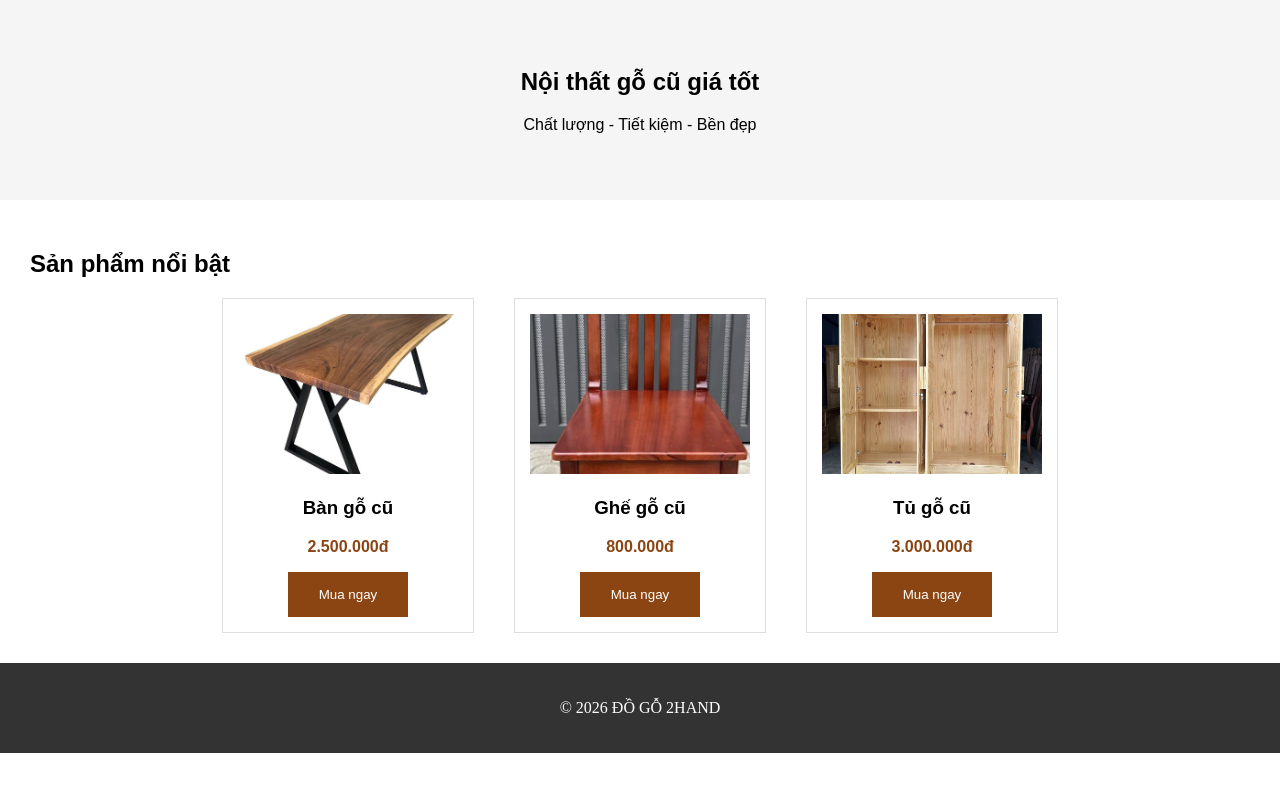
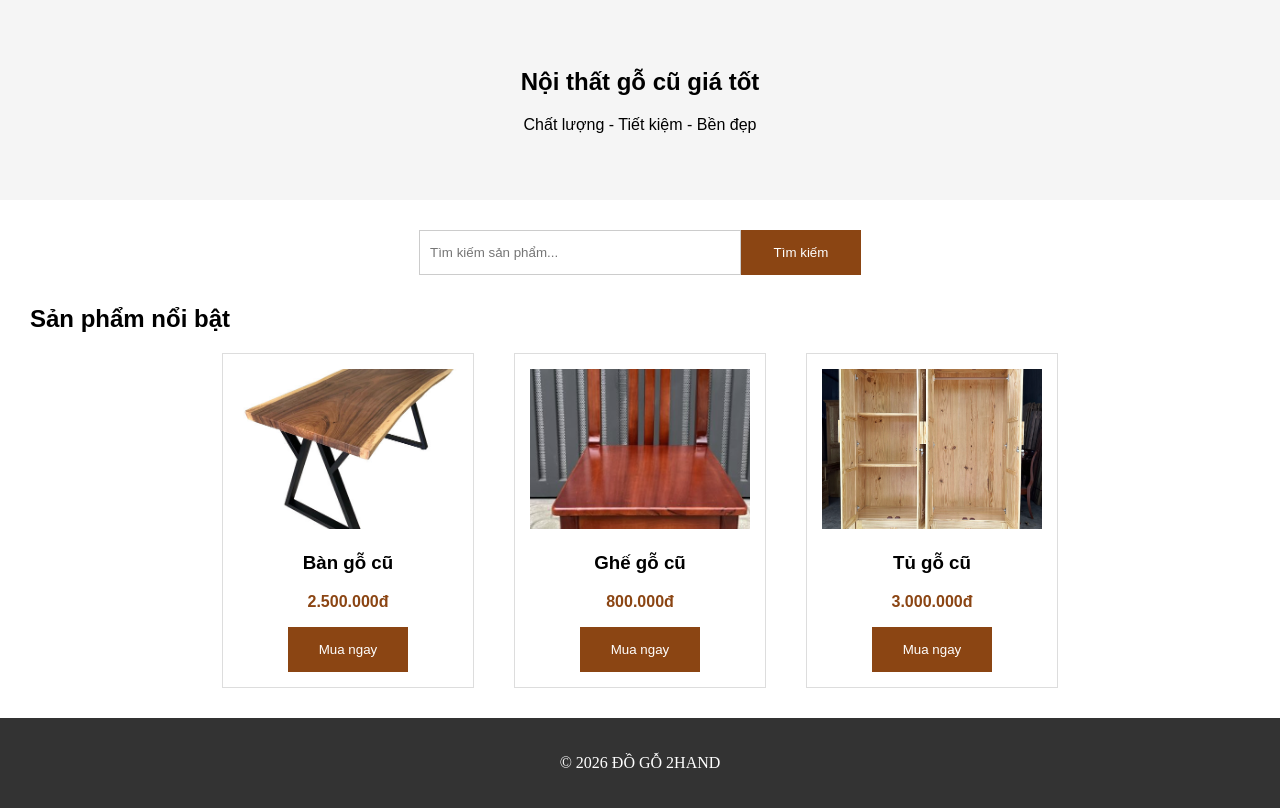
Before and after one commit to trungnt2026/Used-wooden-furniture-business, a PHP site: page / in a window 1280 px wide. Shown: the part 127-935 px from the top of the page. Before the commit the page ends 880 px from the top, so only its background shows below. Run offline with PHP 8.4, Linux system fonts and the light colour scheme.

Commit message:
update search box

```diff
--- a/src/index.html
+++ b/src/index.html
@@ -25,6 +25,11 @@
 </section>
 
 <section class="products">
+
+<div class="search-box">
+    <input type="text" placeholder="Tìm kiếm sản phẩm...">
+    <button>Tìm kiếm</button>
+</div>
 
 <h2>Sản phẩm nổi bật</h2>
 
--- a/src/style.css
+++ b/src/style.css
@@ -26,6 +26,29 @@ nav a {
 
 .products {
     padding: 30px;
+}
+
+.search-box {
+    display: flex;
+    justify-content: center;
+    margin-bottom: 30px;
+}
+
+.search-box input {
+    width: 300px;
+    padding: 10px;
+    border:#ccc 1px solid;
+}
+
+.search-box button {
+    padding: 10px 20px;
+    width: 120px;
+}
+
+.product:hover {
+    transform: translateY(-5px);
+    transition: 0.3s;
+    box-shadow: 0 4px 10px rgba(0,0,0,0.2);
 }
 
 .product-list {
```
